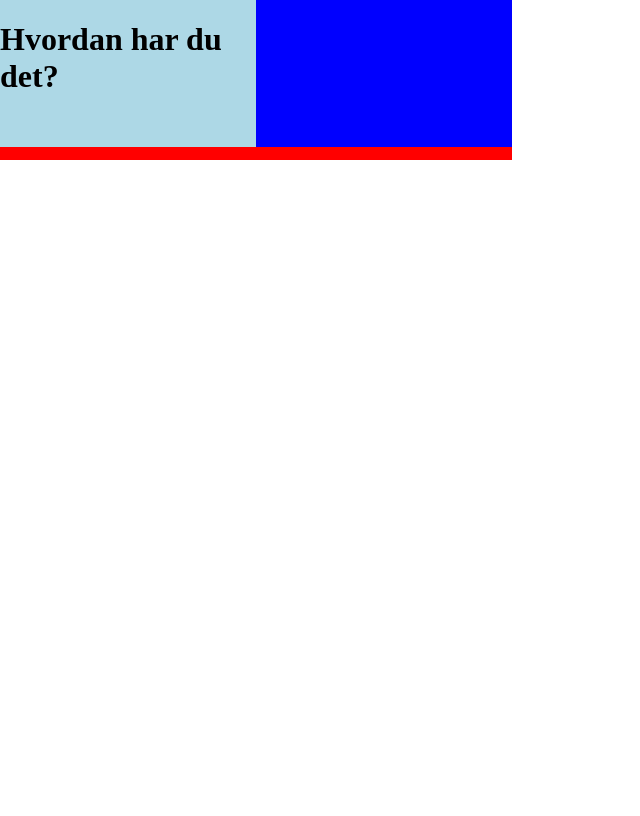
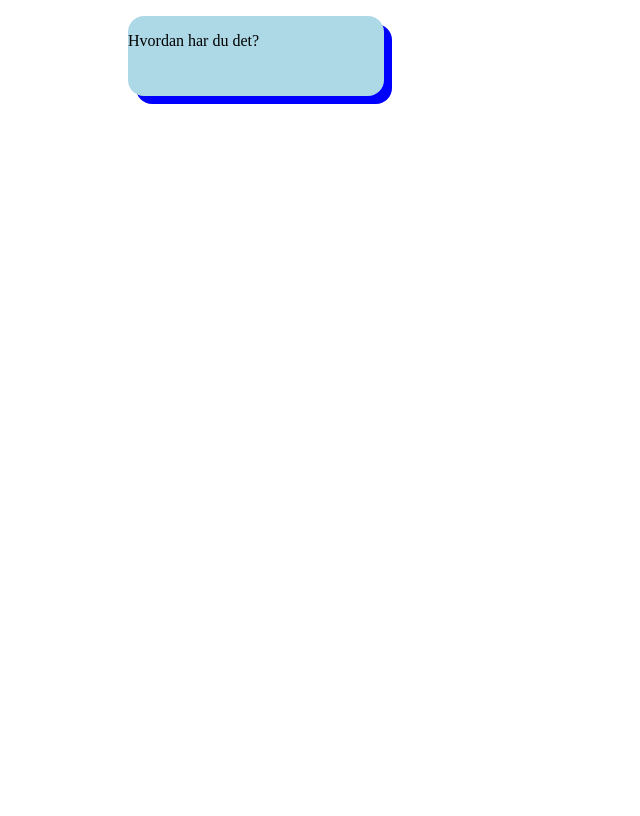
Before and after one commit to kulbil/2IMI-UTV-QuestyJs, a PHP site: page /faq.php in a window 1280 px wide. Shown: the whole page, without its empty margins (0-640 px from the left). Before the commit the page ends 160 px from the top, so only its background shows below. Run offline with PHP 8.4, Linux system fonts and the light colour scheme.

Commit message:
added animation

```diff
--- a/QuestyjsCode/faq.php
+++ b/QuestyjsCode/faq.php
@@ -3,14 +3,14 @@
 ?>
 
 <div id="faqContainer">
-    <div id="faqQuestion1">
+    <div class="faqQuestion">
         <div id="faqQ1">
-            <h1 >
+            <p>
                 Hvordan har du det?
-            </h1>
+            </p>
         </div>
         <div id="faqA1">
-            <p id="faqA1">
+            <p>
                 jeg har det veldig bra takk for at du spør :)
             </p>
         </div>
--- a/QuestyjsCode/style/style.css
+++ b/QuestyjsCode/style/style.css
@@ -525,34 +525,58 @@ body {
     display: flex;
     height: 100vh;
     width: 100vw;
+    flex-direction: column;
+    margin-top: 2vh;
 }
 
-#faqQuestion1 {
+.faqQuestion {
+    position: relative;
+    left: 10vw;
     display: flex;
-    height: 20vh;
-    width: 40vw;
-    background-color: red;
+    height: 10vh;
+    width: 20vw;
 }
 
 #faqQ1 {
-    position: relative;
-    height: 92%;
-    width: 92%;
+    height: 100%;
+    width: 100%;
     background-color: lightblue;
-    z-index: 1;
+    z-index: 2;
+    border-radius: 2vh;
 }
 
 #faqA1 {
-    position: relative;
-    height: 92%;
-    width: 92%;
+    position: absolute;
+    height: 100%;
+    width: 100%;
+    top: 1vh;
+    left: 1vh;
+    border-radius: 2vh;
     background-color: blue;
-    z-index: 2;
+    z-index: 1;
+    transition: left 0.5s ease-in;
 }
 
-#faqQuestion1 p {
-    display: none;
+.faqQuestion1 p {
     font-family: calibri;
+}
+
+@keyframes questionHover {
+    0% {
+        left: 1vh;
+    }
+    10% {
+        left: -2vh;
+    }
+    100% {
+        left: 60vh;
+    }
+}
+
+.faqQuestion:hover #faqA1 {
+    animation: 0.5s ease-in 0s 1 questionHover;
+    background-color: green;
+    left: 60vh;
 }
 
 
```
